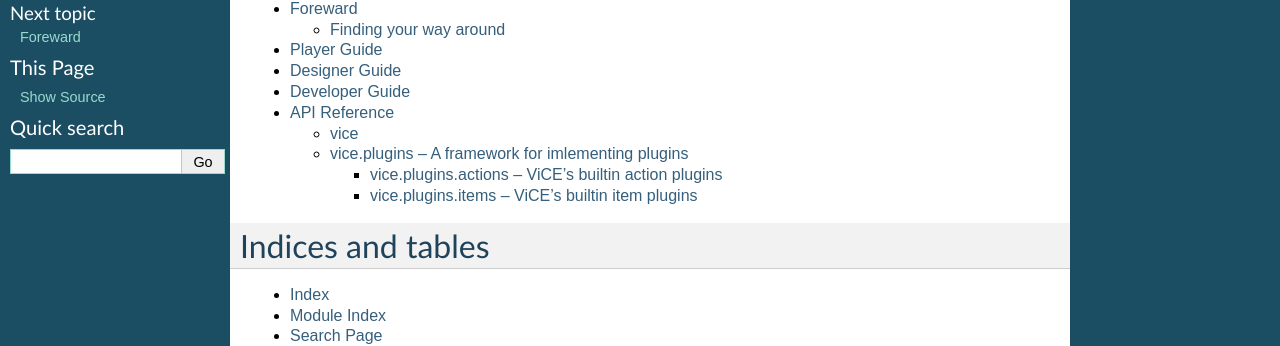
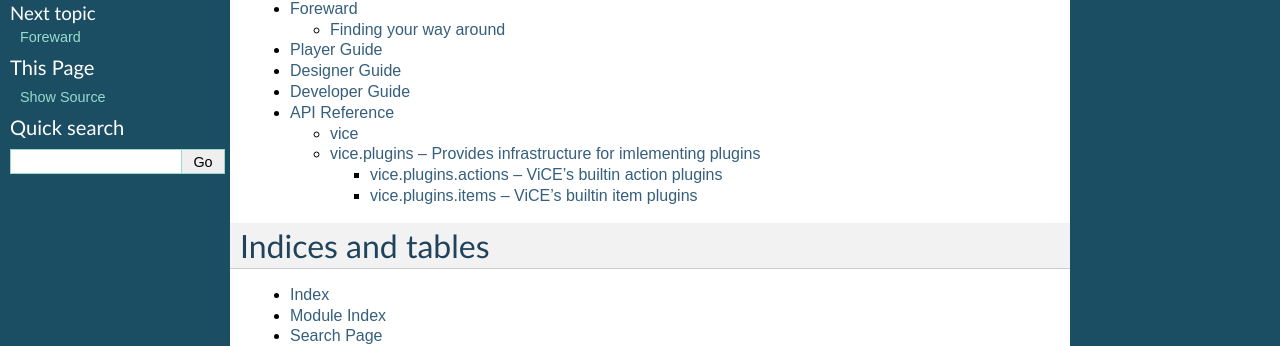
Before and after one commit to cnelsonsic/ViCE, a Sphinx documentation site: the page built from doc/source/index.rst, in a window 1280 px wide. Shown: the part 130-476 px from the top of the page. Built offline with Sphinx 7.4.7, drawn with Linux system fonts in a browser that asks for light colours.

Commit message:
- reworded documentation headers slightly

```diff
--- a/doc/source/api_reference.rst
+++ b/doc/source/api_reference.rst
@@ -7,8 +7,8 @@
 .. autoclass:: vice.PropertyDict
 
 
-vice.plugins -- A framework for imlementing plugins
-===================================================
+vice.plugins -- Provides infrastructure for imlementing plugins
+===============================================================
 
 .. automodule:: vice.plugins
     :members:
```
